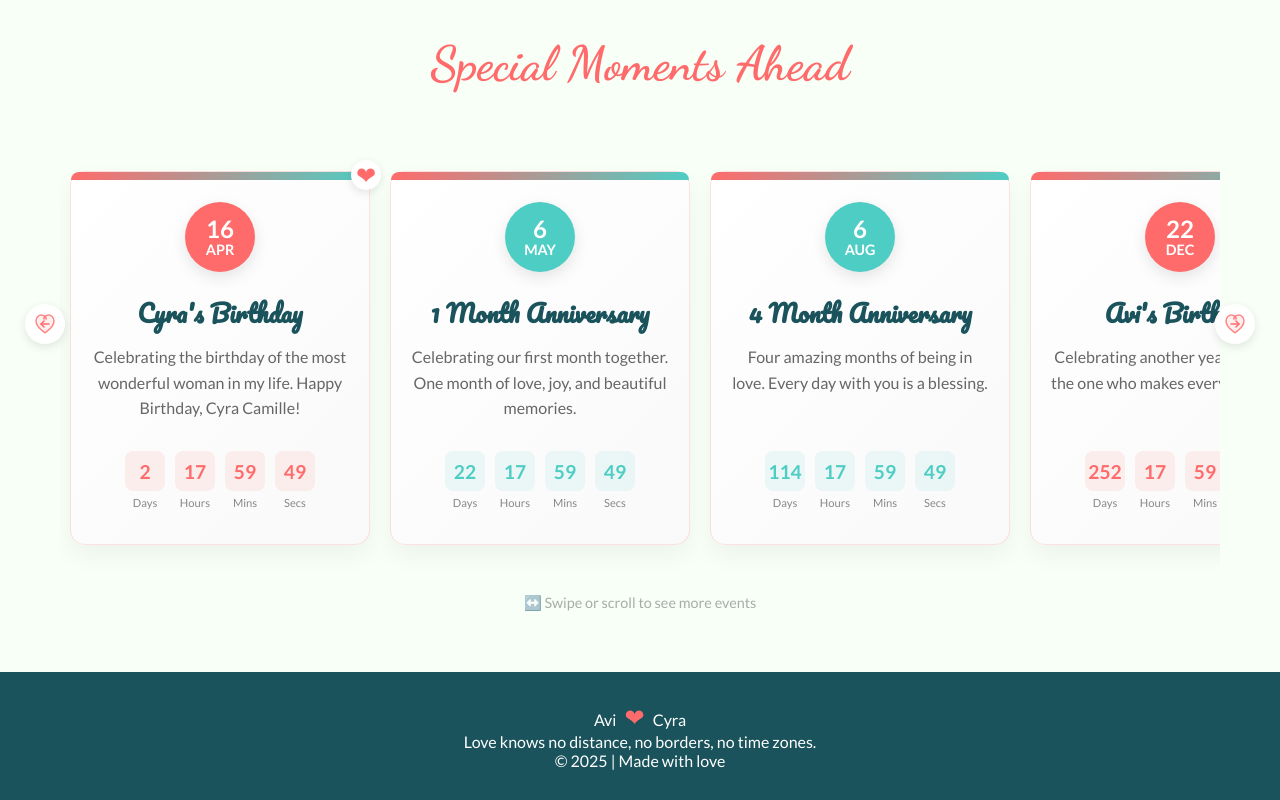
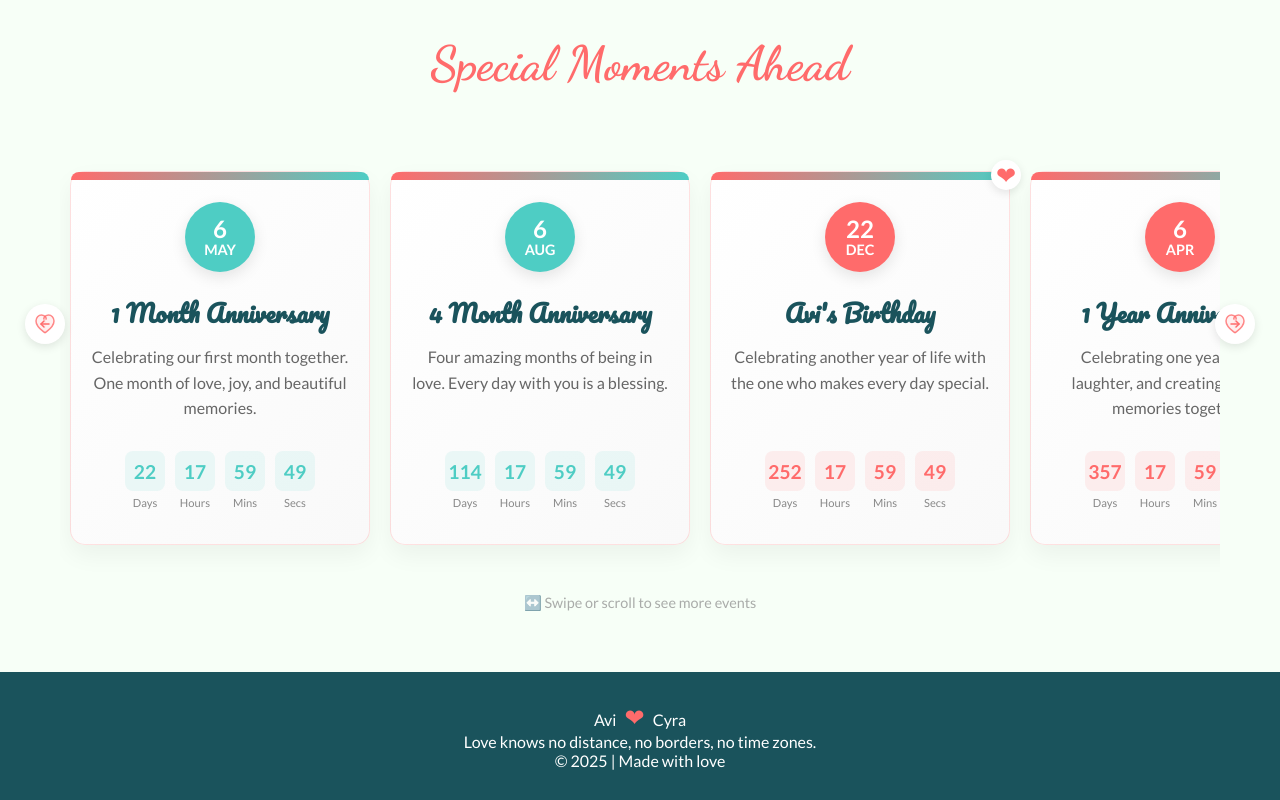
Before and after one commit to Aviral000/lukpad, a React (Create React App) app: page / in a window 1280 px wide. Shown: the part 3533-4333 px from the top of the page. Built offline with nearby package versions, Linux system fonts and the light colour scheme.

Commit message:
Schedule Update

```diff
--- a/src/components/UpcomingEvents/UpcomingEvents.js
+++ b/src/components/UpcomingEvents/UpcomingEvents.js
@@ -257,39 +257,39 @@ export function UpcomingEvents() {
   const events = useMemo(() => [
     {
       id: 1,
-      date: new Date(2025, 3, 16), // April 16, 2025 (0-indexed month)
-      title: "Cyra's Birthday",
-      description: "Celebrating the birthday of the most wonderful woman in my life. Happy Birthday, Cyra Camille!",
-      isSpecial: true
-    },
-    {
-      id: 2,
       date: new Date(2025, 4, 6), // May 6, 2025
       title: "1 Month Anniversary",
       description: "Celebrating our first month together. One month of love, joy, and beautiful memories.",
       isSpecial: false
     },
     {
-      id: 3,
+      id: 2,
       date: new Date(2025, 7, 6), // August 6, 2025
       title: "4 Month Anniversary",
       description: "Four amazing months of being in love. Every day with you is a blessing.",
       isSpecial: false
     },
     {
-      id: 4,
+      id: 3,
       date: new Date(2025, 11, 22), // December 22, 2025
       title: "Avi's Birthday",
       description: "Celebrating another year of life with the one who makes every day special.",
       isSpecial: true
     },
     {
-      id: 5,
+      id: 4,
       date: new Date(2026, 3, 6), // April 6, 2026
       title: "1 Year Anniversary",
       description: "Celebrating one year of love, laughter, and creating beautiful memories together.",
       isSpecial: true
-    }
+    },
+    {
+      id: 5,
+      date: new Date(2026, 3, 16), // April 16, 2025 (0-indexed month)
+      title: "Cyra's Birthday",
+      description: "Celebrating the birthday of the most wonderful woman in my life. Happy Birthday, Cyra Camille!",
+      isSpecial: true
+    },
   ], []);
 
   // Scroll to next or previous card
```
